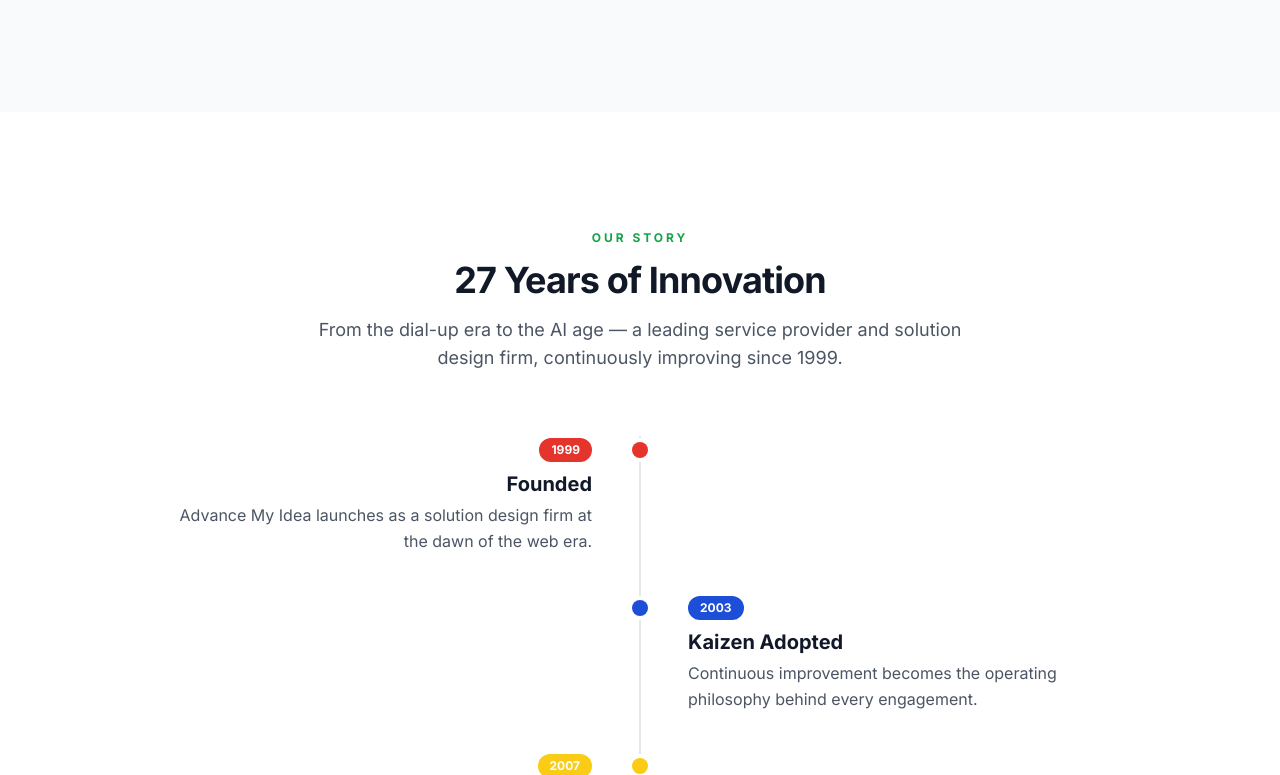
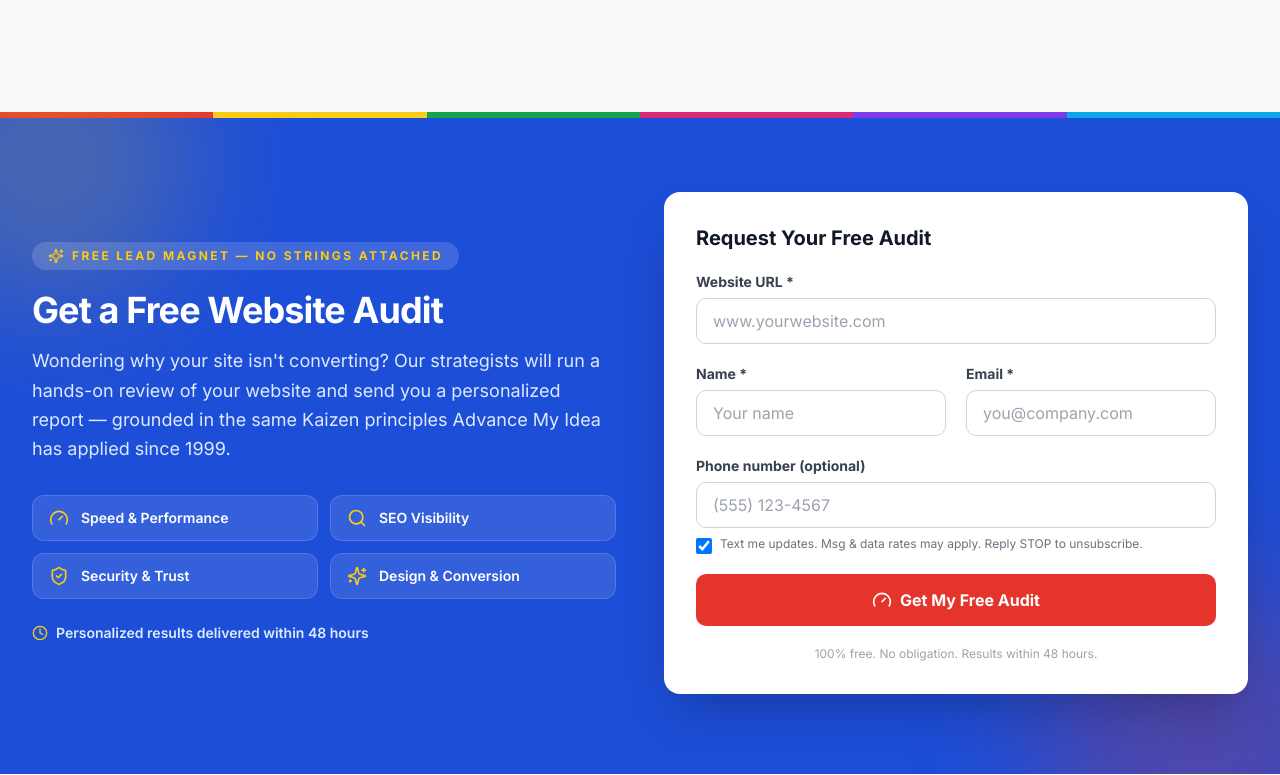
Before and after one commit to arcoiris2724/AMI-2026, a React (Vite) app: page / in a window 1280 px wide. Shown: the part 6585-7360 px from the top of the page. Built offline with nearby package versions, Linux system fonts and the light colour scheme.

Commit message:
preview-swz68e0u--development-design-seo

```diff
--- a/src/components/AppLayout.tsx
+++ b/src/components/AppLayout.tsx
@@ -4,6 +4,7 @@
 import ServicesSection from "@/components/ServicesSection";
 import ProcessSection from "@/components/ProcessSection";
 import PortfolioSection from "@/components/PortfolioSection";
+import AuditBannerSection from "@/components/AuditBannerSection";
 import TimelineSection from "@/components/TimelineSection";
 import PackagesSection from "@/components/PackagesSection";
 import ResourceCenterSection from "@/components/ResourceCenterSection";
@@ -20,6 +21,7 @@
         <ServicesSection />
         <ProcessSection />
         <PortfolioSection />
+        <AuditBannerSection />
         <TimelineSection />
         <PackagesSection />
         <ResourceCenterSection />
--- /dev/null
+++ b/src/components/AuditBannerSection.tsx
@@ -0,0 +1,208 @@
+import { useState } from "react";
+import { CheckCircle2, Clock, Gauge, Loader2, Search, ShieldCheck, Sparkles } from "lucide-react";
+import { CRM_SUBSCRIBE_URL, BRAND } from "@/data/siteData";
+
+const AUDIT_CHECKS = [
+  { icon: Gauge, label: "Speed & Performance" },
+  { icon: Search, label: "SEO Visibility" },
+  { icon: ShieldCheck, label: "Security & Trust" },
+  { icon: Sparkles, label: "Design & Conversion" },
+];
+
+export default function AuditBannerSection() {
+  const [websiteUrl, setWebsiteUrl] = useState("");
+  const [name, setName] = useState("");
+  const [email, setEmail] = useState("");
+  const [phone, setPhone] = useState("");
+  const [smsOptIn, setSmsOptIn] = useState(true);
+  const [status, setStatus] = useState<"idle" | "loading" | "success" | "error">("idle");
+
+  const handleSubmit = async (e: React.FormEvent) => {
+    e.preventDefault();
+    if (!email.trim() || !name.trim() || !websiteUrl.trim()) return;
+    setStatus("loading");
+    try {
+      const cleanUrl = websiteUrl
+        .trim()
+        .replace(/^https?:\/\//i, "")
+        .replace(/\/+$/, "");
+      await fetch(CRM_SUBSCRIBE_URL, {
+        method: "POST",
+        headers: { "Content-Type": "application/json" },
+        body: JSON.stringify({
+          email: email.trim(),
+          name: name.trim() || undefined,
+          phone: phone.trim() ? phone.trim() : undefined,
+          sms_opt_in: smsOptIn === true,
+          source: "audit-request",
+          tags: ["audit-request", "lead", `site:${cleanUrl}`],
+        }),
+      });
+      setStatus("success");
+    } catch {
+      setStatus("error");
+    }
+  };
+
+  return (
+    <section id="free-audit" className="relative overflow-hidden bg-[#1D4ED8]">
+      {/* Stained-glass accent strip */}
+      <div className="absolute top-0 left-0 right-0 h-1.5 flex">
+        {["#E4342B", "#FACC15", "#16A34A", "#DB2777", "#7C3AED", "#0EA5E9"].map((c) => (
+          <div key={c} className="flex-1" style={{ backgroundColor: c }} />
+        ))}
+      </div>
+      {/* Decorative glow shapes */}
+      <div className="pointer-events-none absolute -top-24 -left-24 h-72 w-72 rounded-full bg-[#FACC15]/20 blur-3xl" />
+      <div className="pointer-events-none absolute -bottom-32 -right-20 h-80 w-80 rounded-full bg-[#E4342B]/25 blur-3xl" />
+
+      <div className="relative max-w-7xl mx-auto px-4 sm:px-6 lg:px-8 py-16 lg:py-20 grid grid-cols-1 lg:grid-cols-2 gap-12 items-center">
+        {/* Left: pitch */}
+        <div>
+          <span className="inline-flex items-center gap-2 rounded-full bg-white/15 px-4 py-1.5 text-xs font-bold uppercase tracking-[0.2em] text-[#FACC15]">
+            <Sparkles className="h-4 w-4" />
+            Free Lead Magnet — No Strings Attached
+          </span>
+          <h2 className="mt-5 text-3xl lg:text-4xl font-extrabold tracking-tight text-white">
+            Get a Free Website Audit
+          </h2>
+          <p className="mt-4 text-lg text-blue-100 leading-relaxed">
+            Wondering why your site isn't converting? Our strategists will run a
+            hands-on review of your website and send you a personalized report —
+            grounded in the same Kaizen principles {BRAND.name} has applied since
+            1999.
+          </p>
+
+          <div className="mt-8 grid grid-cols-2 gap-3">
+            {AUDIT_CHECKS.map(({ icon: Icon, label }) => (
+              <div
+                key={label}
+                className="flex items-center gap-3 rounded-xl bg-white/10 border border-white/15 px-4 py-3"
+              >
+                <Icon className="h-5 w-5 text-[#FACC15] shrink-0" />
+                <span className="text-sm font-semibold text-white">{label}</span>
+              </div>
+            ))}
+          </div>
+
+          <div className="mt-6 flex items-center gap-2 text-sm font-semibold text-blue-100">
+            <Clock className="h-4 w-4 text-[#FACC15]" />
+            Personalized results delivered within 48 hours
+          </div>
+        </div>
+
+        {/* Right: form card */}
+        <div className="rounded-2xl bg-white p-8 shadow-2xl">
+          {status === "success" ? (
+            <div className="flex flex-col items-center justify-center text-center py-12">
+              <CheckCircle2 className="h-16 w-16 text-[#16A34A]" />
+              <h3 className="mt-4 text-2xl font-extrabold text-gray-900">
+                Your Audit Is Underway!
+              </h3>
+              <p className="mt-2 text-gray-600 max-w-sm">
+                Thanks, {name.split(" ")[0] || "friend"}! Our strategists are
+                reviewing <span className="font-semibold text-gray-900">{websiteUrl}</span> now.
+                Expect your personalized audit report in your inbox within{" "}
+                <span className="font-semibold text-gray-900">48 hours</span>.
+              </p>
+              <div className="mt-6 inline-flex items-center gap-2 rounded-full bg-blue-50 px-5 py-2 text-sm font-bold text-[#1D4ED8]">
+                <Clock className="h-4 w-4" />
+                Results within 48 hours — guaranteed
+              </div>
+            </div>
+          ) : (
+            <form onSubmit={handleSubmit} className="space-y-5">
+              <h3 className="text-xl font-extrabold text-gray-900">
+                Request Your Free Audit
+              </h3>
+
+              <div>
+                <label className="block text-sm font-bold text-gray-700 mb-1.5">
+                  Website URL *
+                </label>
+                <input
+                  type="text"
+                  required
+                  value={websiteUrl}
+                  onChange={(e) => setWebsiteUrl(e.target.value)}
+                  placeholder="www.yourwebsite.com"
+                  className="w-full rounded-lg border border-gray-300 px-4 py-2.5 text-gray-900 focus:border-[#1D4ED8] focus:ring-2 focus:ring-blue-100 outline-none"
+                />
+              </div>
+
+              <div className="grid grid-cols-1 sm:grid-cols-2 gap-5">
+                <div>
+                  <label className="block text-sm font-bold text-gray-700 mb-1.5">Name *</label>
+                  <input
+                    type="text"
+                    required
+                    value={name}
+                    onChange={(e) => setName(e.target.value)}
+                    placeholder="Your name"
+                    className="w-full rounded-lg border border-gray-300 px-4 py-2.5 text-gray-900 focus:border-[#1D4ED8] focus:ring-2 focus:ring-blue-100 outline-none"
+                  />
+                </div>
+                <div>
+                  <label className="block text-sm font-bold text-gray-700 mb-1.5">Email *</label>
+                  <input
+                    type="email"
+                    required
+                    value={email}
+                    onChange={(e) => setEmail(e.target.value)}
+                    placeholder="you@company.com"
+                    className="w-full rounded-lg border border-gray-300 px-4 py-2.5 text-gray-900 focus:border-[#1D4ED8] focus:ring-2 focus:ring-blue-100 outline-none"
+                  />
+                </div>
+              </div>
+
+              <div>
+                <label className="block text-sm font-bold text-gray-700 mb-1.5">
+                  Phone number (optional)
+                </label>
+                <input
+                  type="tel"
+                  value={phone}
+                  onChange={(e) => setPhone(e.target.value)}
+                  placeholder="(555) 123-4567"
+                  className="w-full rounded-lg border border-gray-300 px-4 py-2.5 text-gray-900 focus:border-[#1D4ED8] focus:ring-2 focus:ring-blue-100 outline-none"
+                />
+                <label className="mt-2 flex items-start gap-2 text-xs text-gray-500">
+                  <input
+                    type="checkbox"
+                    checked={smsOptIn}
+                    onChange={(e) => setSmsOptIn(e.target.checked)}
+                    className="mt-0.5 h-4 w-4 rounded border-gray-300 text-[#1D4ED8]"
+                  />
+                  Text me updates. Msg &amp; data rates may apply. Reply STOP to unsubscribe.
+                </label>
+              </div>
+
+              {status === "error" && (
+                <p className="text-sm font-semibold text-red-600">
+                  Something went wrong. Please try again.
+                </p>
+              )}
+
+              <button
+                type="submit"
+                disabled={status === "loading"}
+                className="w-full inline-flex items-center justify-center gap-2 rounded-lg bg-[#E4342B] px-6 py-3.5 font-bold text-white hover:bg-[#c22a22] transition-colors disabled:opacity-60"
+              >
+                {status === "loading" ? (
+                  <Loader2 className="h-5 w-5 animate-spin" />
+                ) : (
+                  <Gauge className="h-5 w-5" />
+                )}
+                {status === "loading" ? "Submitting…" : "Get My Free Audit"}
+              </button>
+
+              <p className="text-center text-xs text-gray-400">
+                100% free. No obligation. Results within 48 hours.
+              </p>
+            </form>
+          )}
+        </div>
+      </div>
+    </section>
+  );
+}
```
